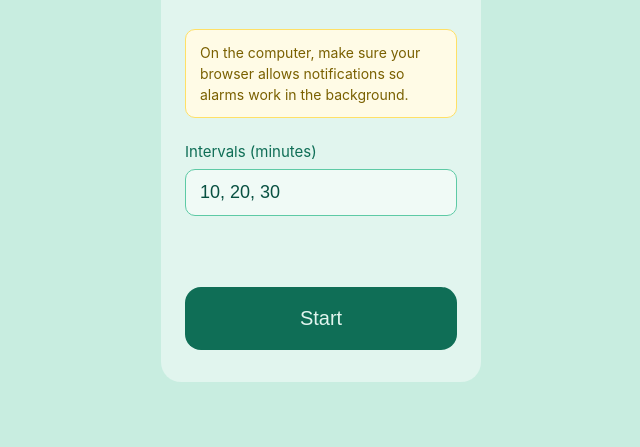
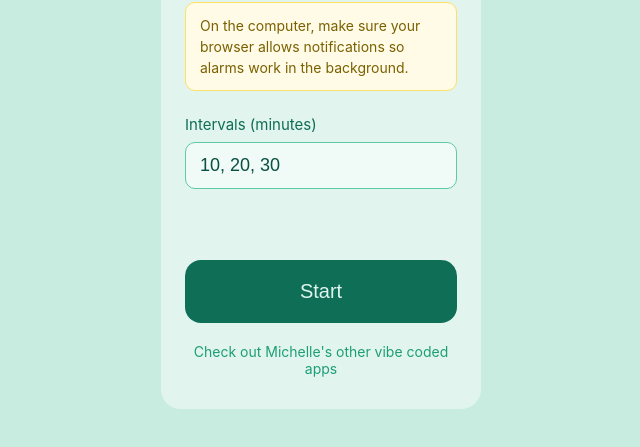
Before and after one commit to wuwei169/multi-alarm, a website: page public/index.html in a window 1280 px wide. Shown: the part 241-688 px from the top of the page, without its empty margins (319-959 px from the left). Drawn offline with Linux system fonts and the light colour scheme.

Commit message:
Add link to Michelle's other apps

```diff
--- a/public/index.html
+++ b/public/index.html
@@ -171,6 +171,11 @@
   <div class="spacer"></div>
 
   <button id="main-btn">Start</button>
+
+  <a href="https://redhoop.com/user/michelle" target="_blank" rel="noopener noreferrer"
+     style="display:block; text-align:center; margin-top:20px; font-size:14px; color:#1D9E75; text-decoration:none;">
+    Check out Michelle's other vibe coded apps
+  </a>
 </div>
 
 <script>
```
